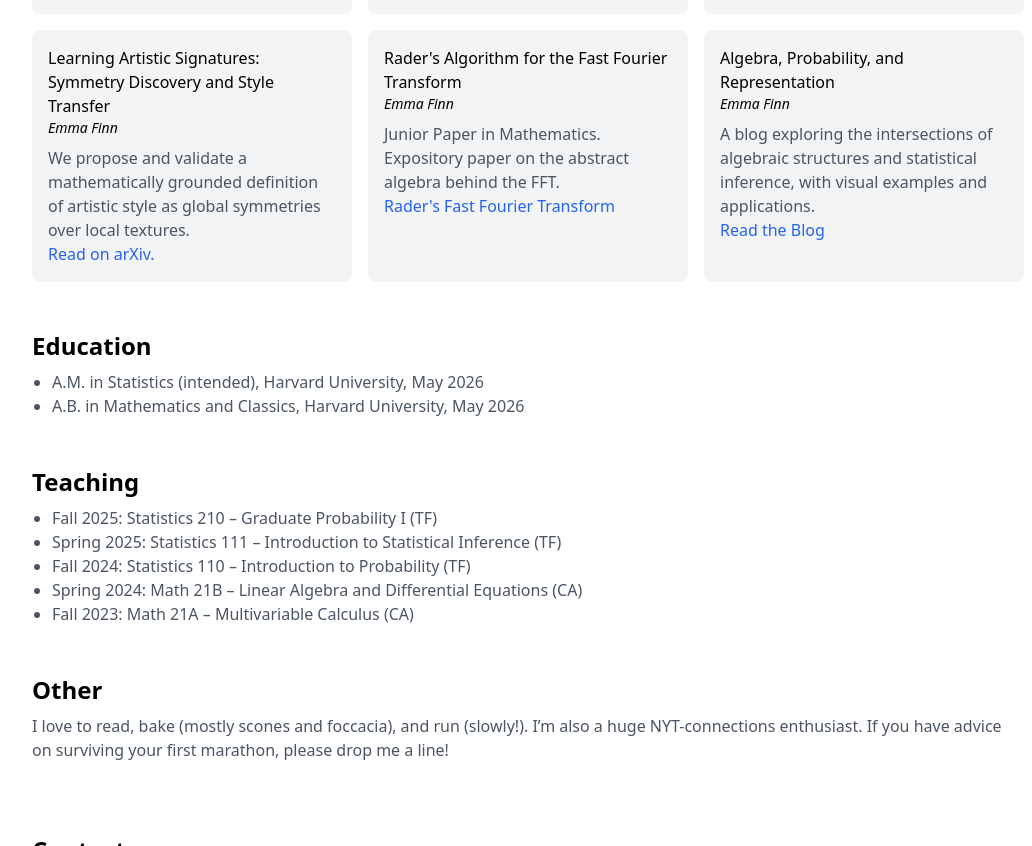
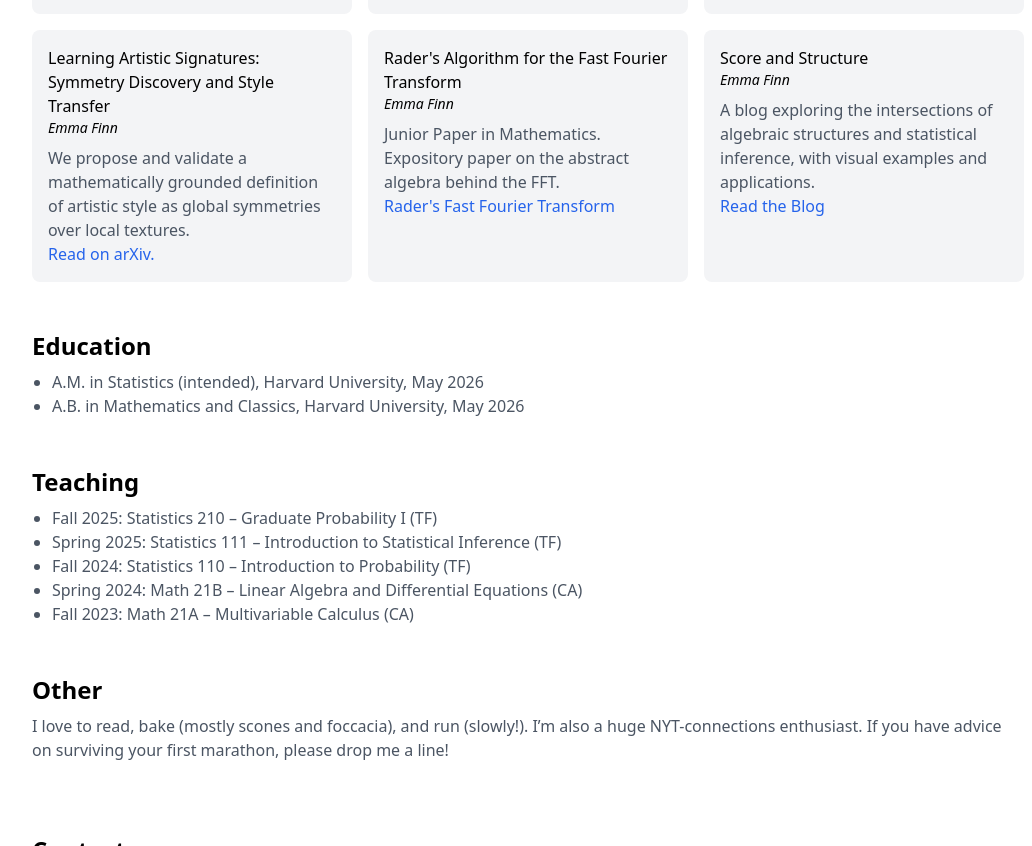
Before and after one commit to EmmaFinn314/EmmaFinn314.github.io, a plain HTML site: page index.html in a window 1280 px wide. Shown: the part 855-1701 px from the top of the page, without its empty margins (112-1144 px from the left). Drawn offline with nearby package versions, Linux system fonts and the light colour scheme.

Commit message:
Update index.html

```diff
--- a/index.html
+++ b/index.html
@@ -81,7 +81,7 @@
     </div>
 
     <div class="bg-gray-100 p-4 rounded-lg">
-      <p class="font-medium">Algebra, Probability, and Representation</p>
+      <p class="font-medium">Score and Structure</p>
       <p class="italic text-sm mb-2">Emma Finn</p>
       <p class="text-gray-600"> A blog exploring the intersections of algebraic structures and statistical inference, with visual examples and applications.</p>
       <a href="./blog.html" class="text-blue-600 hover:underline">Read the Blog</a>
```
